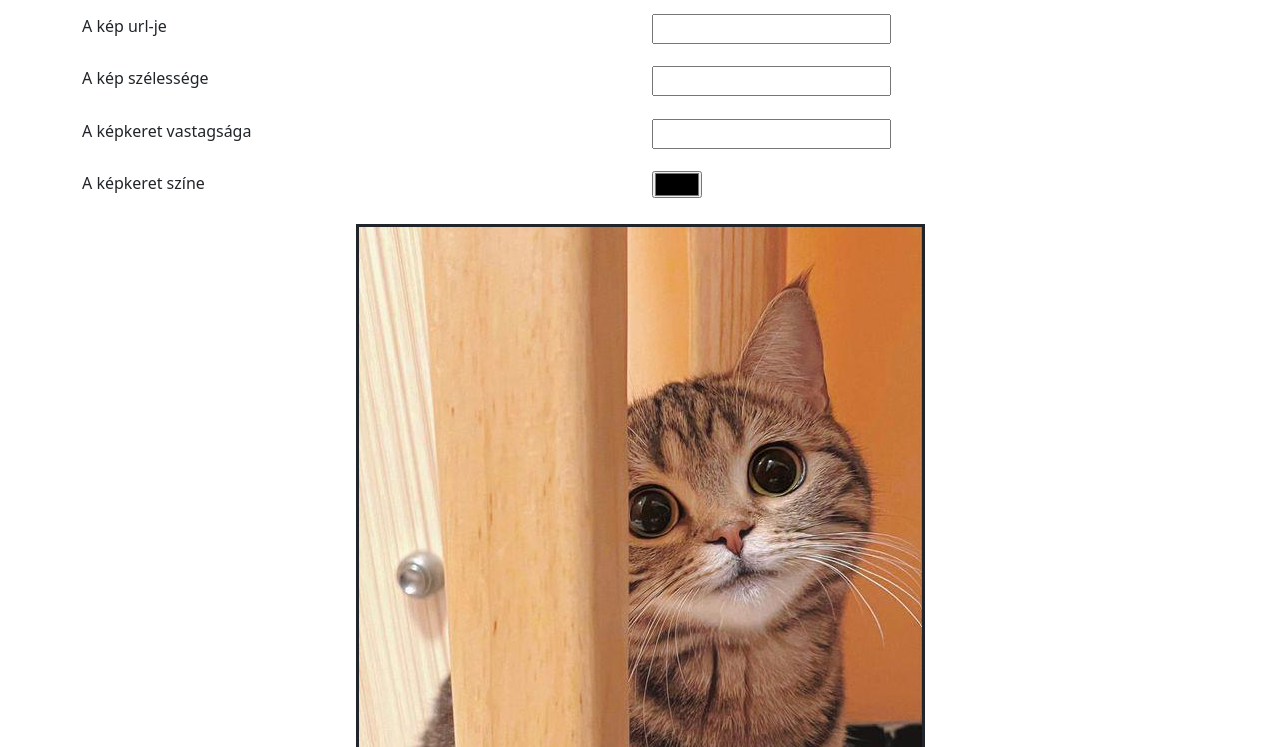
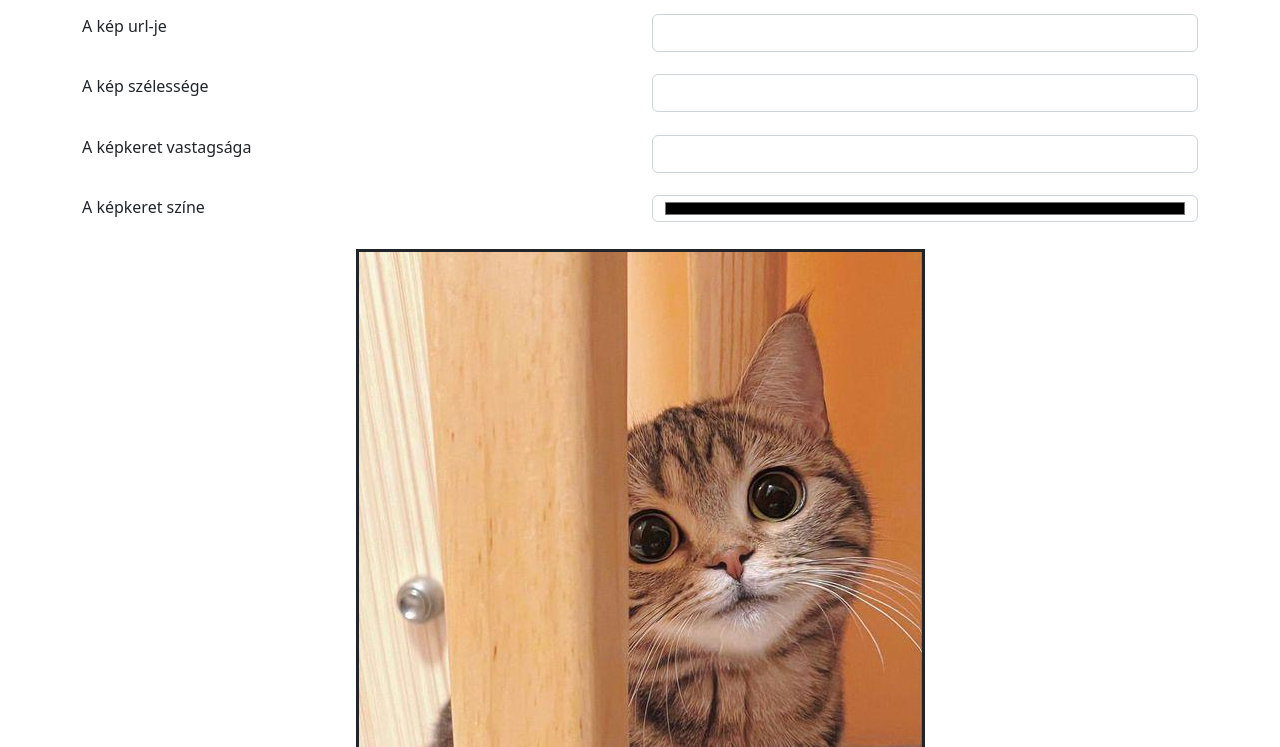
Before and after one commit to lacgondi/webpack-keret, a website built with webpack: page dist/index.html in a window 1280 px wide. Shown: the part 53-800 px from the top of the page. Built offline with nearby package versions, Linux system fonts and the light colour scheme.

Commit message:
Change form styling

```diff
--- a/dist/index.html
+++ b/dist/index.html
@@ -12,35 +12,35 @@
     <p class="h1">This is a template</p>
     <div class="container">
         <div class="row ">
-            <div class="col-md-6 col-12">
-                <label for="url">A kép url-je</label>
+            <div class="col-md-6 col-sm-12">
+                <label class="form-label" class="form-label" for="url">A kép url-je</label>
             </div>
-            <div class="col-md-6 col-12">
-                <input type="text" name="url" id="url">
+            <div class="col-md-6 col-sm-12">
+                <input class="form-control" class="form-control" type="text" name="url" id="url">
             </div>
         </div>
         <div class="row">
             <div class="col-md-6">
-                <label for="url">A kép szélessége</label>
+                <label class="form-label" class="form-label" for="url">A kép szélessége</label>
             </div>
             <div class="col-md-6">
-                <input type="number" name="width" id="width">
+                <input class="form-control" class="form-control" type="number" name="width" id="width">
             </div>
         </div>
         <div class="row">
             <div class="col-md-6">
-                <label for="url">A képkeret vastagsága</label>
+                <label class="form-label" for="url">A képkeret vastagsága</label>
             </div>
             <div class="col-md-6">
-                <input type="number" name="thickness" id="thickness">
+                <input class="form-control" type="number" name="thickness" id="thickness">
             </div>
         </div>
         <div class="row">
             <div class="col-md-6">
-                <label for="url">A képkeret színe</label>
+                <label class="form-label" for="url">A képkeret színe</label>
             </div>
             <div class="col-md-6">
-                <input type="color" name="colorPick" id="colorPick">
+                <input class="form-control" type="color" name="colorPick" id="colorPick">
             </div>
         </div>
         <div class="row">
```
